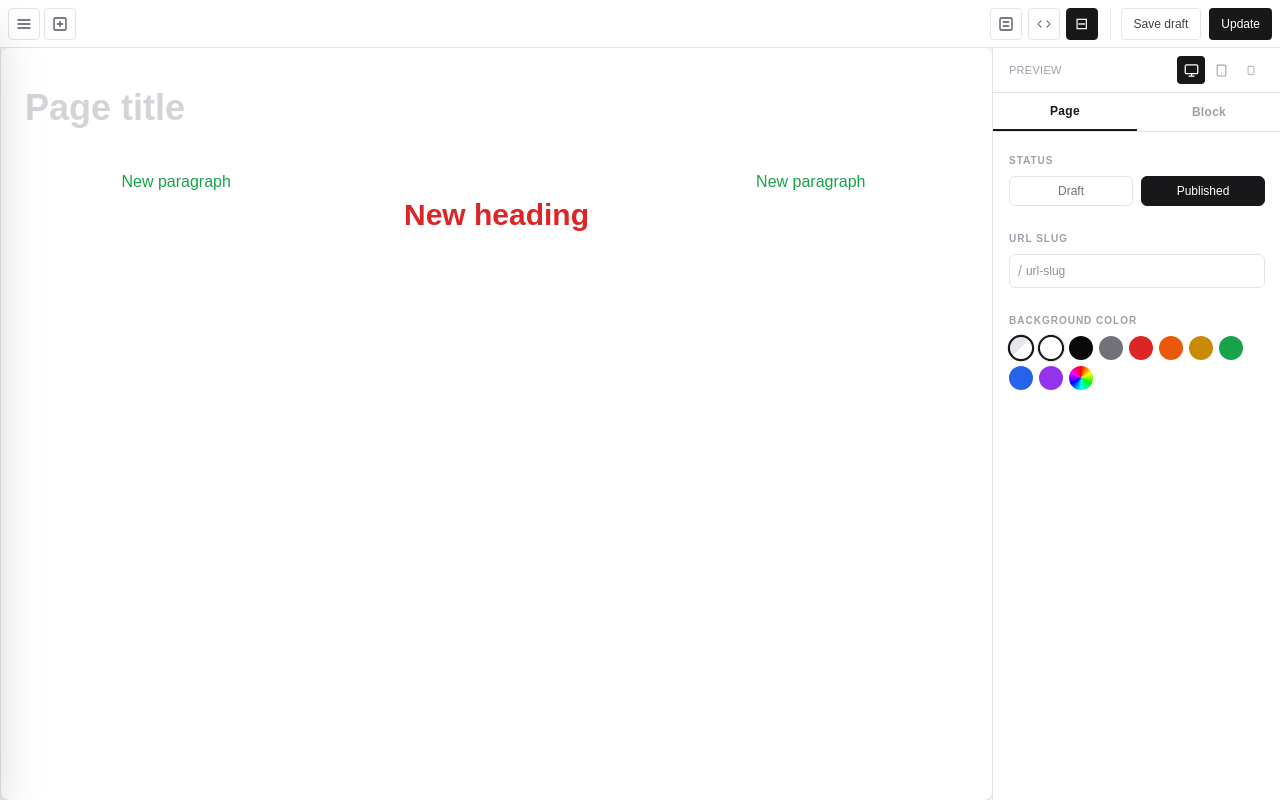
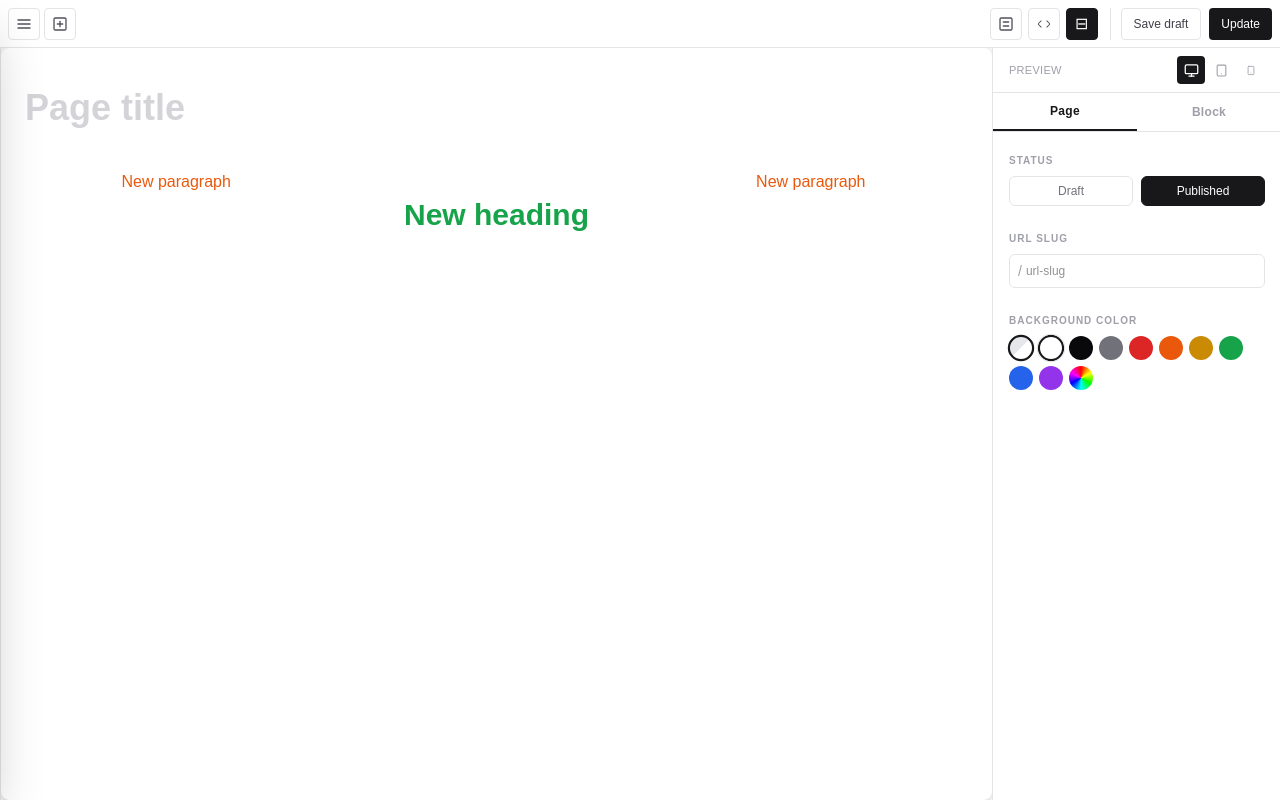
Before and after one commit to KoschKX/CoralyaCMS, a Next.js app in the folder next/: page /admin/editor/3fc1f7e0-a55c-4acd-afb1-2860ab51cf78 in a window 1280 px wide. Built offline with nearby package versions, Linux system fonts and the light colour scheme.

Commit message:
fixed some layout shifting in editor

```diff
--- a/next/app/admin/editor/EditorPage.tsx
+++ b/next/app/admin/editor/EditorPage.tsx
@@ -197,13 +197,13 @@ export default function EditorPage({
                 viewport breakpoint so responsive CSS fires at the right size.
                 When the panel is closed the ResizeObserver handles this automatically. */}
             <div
-              className="mx-auto transition-[max-width] duration-200 ease-in-out"
+              className="mx-auto"
               style={panelOpen && mainMode !== "code" ? {
                 maxWidth:
                   viewport === "mobile" ? "390px"
                   : viewport === "tablet" ? "768px"
-                  : "2000px",
-              } : undefined}
+                  : "100%",
+              } : { maxWidth: "100%" }}
             >
             <div
               className="text-zinc-900 bg-white rounded-lg shadow-sm mx-auto"
@@ -253,7 +253,7 @@ export default function EditorPage({
                       tabletBp={tabletBp}
                       mobileBp={mobileBp}
                       forContainer
-                      forcedViewport={panelOpen ? viewport : undefined}
+                      forcedViewport={panelOpen && viewport !== "desktop" ? viewport : undefined}
                     />
                     <VisualEditor
                       initialBlocks={liveBlocks}
--- a/next/app/admin/editor/PostEditorPage.tsx
+++ b/next/app/admin/editor/PostEditorPage.tsx
@@ -199,13 +199,13 @@ export default function PostEditorPage({
             {/* When the panel is open, constrain canvas width to the selected viewport
                 breakpoint so responsive CSS fires at the right size. */}
             <div
-              className="mx-auto transition-[max-width] duration-200 ease-in-out"
+              className="mx-auto"
               style={panelOpen && mainMode !== "code" ? {
                 maxWidth:
                   viewport === "mobile" ? "390px"
                   : viewport === "tablet" ? "768px"
-                  : "2000px",
-              } : undefined}
+                  : "100%",
+              } : { maxWidth: "100%" }}
             >
             <div
               className="text-zinc-900 bg-white rounded-lg shadow-sm mx-auto"
@@ -239,7 +239,7 @@ export default function PostEditorPage({
                       tabletBp={tabletBp}
                       mobileBp={mobileBp}
                       forContainer
-                      forcedViewport={panelOpen ? viewport : undefined}
+                      forcedViewport={panelOpen && viewport !== "desktop" ? viewport : undefined}
                     />
                     <VisualEditor
                       initialBlocks={liveBlocks}
--- a/next/app/admin/editor/hooks/useCanvasWidth.ts
+++ b/next/app/admin/editor/hooks/useCanvasWidth.ts
@@ -56,7 +56,7 @@ export function useCanvasWidth(
   // finishes) so we read the settled canvas width.
   useEffect(() => {
     if (panelOpen) return;
-    const id = setTimeout(() => setObserverEnabled(true), 200);
+    const id = setTimeout(() => setObserverEnabled(true), 250);
     return () => clearTimeout(id);
   }, [panelOpen]);
 
--- a/next/data/pages.json
+++ b/next/data/pages.json
@@ -149,7 +149,7 @@
                     "src": "/media/1777671588524-crabtropics.png",
                     "alt": "",
                     "caption": "",
-                    "align": "left"
+                    "align": "center"
                   }
                 }
               ]
@@ -209,10 +209,10 @@
         }
       }
     ],
-    "html": "[columns responsive='{\"tablet\":{\"stack\":null},\"mobile\":{\"stack\":true}}']\n  [column width=\"33.333%\"]\n    [paragraph text=\"New paragraphs\" align=\"center\" color=\"#16a34a\" responsive='{\"tablet\":{\"color\":\"#ea580c\"},\"mobile\":{}}']\n  [/column]\n  [column width=\"33.333%\" responsive='{\"tablet\":{\"width\":\"100%\"}}']\n    [header text=\"New heading\" level=\"2\" align=\"center\" color=\"#dc2626\" responsive='{\"tablet\":{\"color\":\"#16a34a\"},\"mobile\":{\"align\":\"center\",\"color\":\"#9333ea\"}}']\n    [paragraph text=\"New paragraph\"]\n    [image src=\"/media/1777671588524-crabtropics.png\" alt=\"\" caption=\"\" align=\"left\"]\n  [/column]\n  [column width=\"33.333%\"]\n    [paragraph text=\"New paragraph\" align=\"center\" color=\"#16a34a\" responsive='{\"tablet\":{\"color\":\"#ea580c\"}}']\n  [/column]\n  [column width=\"33.333%\"]\n    [paragraph text=\"New paragraph\" align=\"center\"]\n  [/column]\n[/columns]\n\n[list style=\"unordered\" items='&#91;\"Item 1\",\"Item 2\"&#93;']",
+    "html": "[columns responsive='{\"tablet\":{\"stack\":null},\"mobile\":{\"stack\":true}}']\n  [column width=\"33.333%\"]\n    [paragraph text=\"New paragraphs\" align=\"center\" color=\"#16a34a\" responsive='{\"tablet\":{\"color\":\"#ea580c\"},\"mobile\":{}}']\n  [/column]\n  [column width=\"33.333%\" responsive='{\"tablet\":{\"width\":\"100%\"}}']\n    [header text=\"New heading\" level=\"2\" align=\"center\" color=\"#dc2626\" responsive='{\"tablet\":{\"color\":\"#16a34a\"},\"mobile\":{\"align\":\"center\",\"color\":\"#9333ea\"}}']\n    [paragraph text=\"New paragraph\"]\n    [image src=\"/media/1777671588524-crabtropics.png\" alt=\"\" caption=\"\" align=\"center\"]\n  [/column]\n  [column width=\"33.333%\"]\n    [paragraph text=\"New paragraph\" align=\"center\" color=\"#16a34a\" responsive='{\"tablet\":{\"color\":\"#ea580c\"}}']\n  [/column]\n  [column width=\"33.333%\"]\n    [paragraph text=\"New paragraph\" align=\"center\"]\n  [/column]\n[/columns]\n\n[list style=\"unordered\" items='&#91;\"Item 1\",\"Item 2\"&#93;']",
     "pageBgColor": "#ffffff",
     "createdAt": "2026-03-25T19:58:40.950Z",
-    "updatedAt": "2026-05-02T01:39:25.546Z",
+    "updatedAt": "2026-05-07T19:43:09.621Z",
     "injectCode": {
       "tracking": "",
       "head": "",
```
